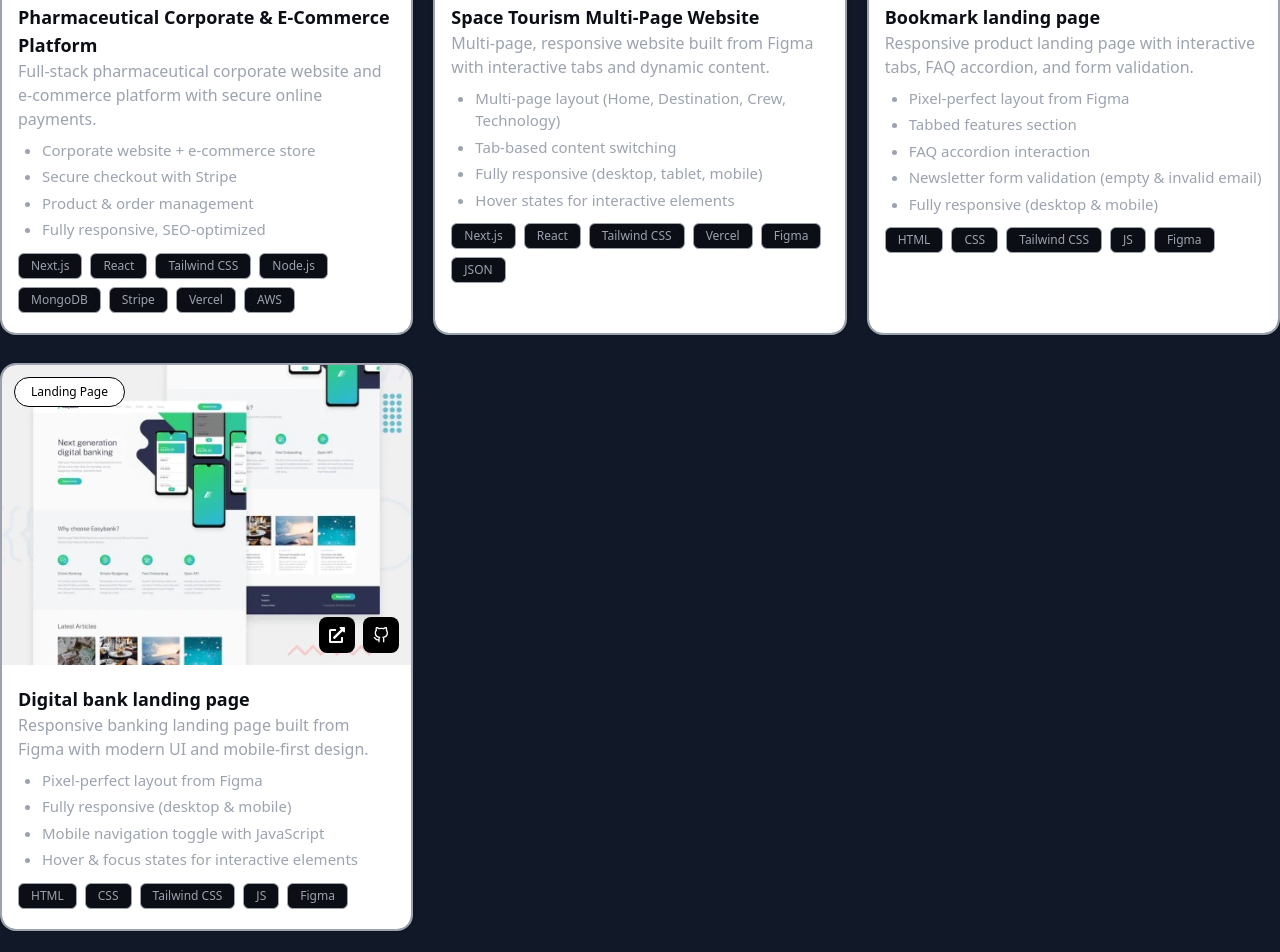
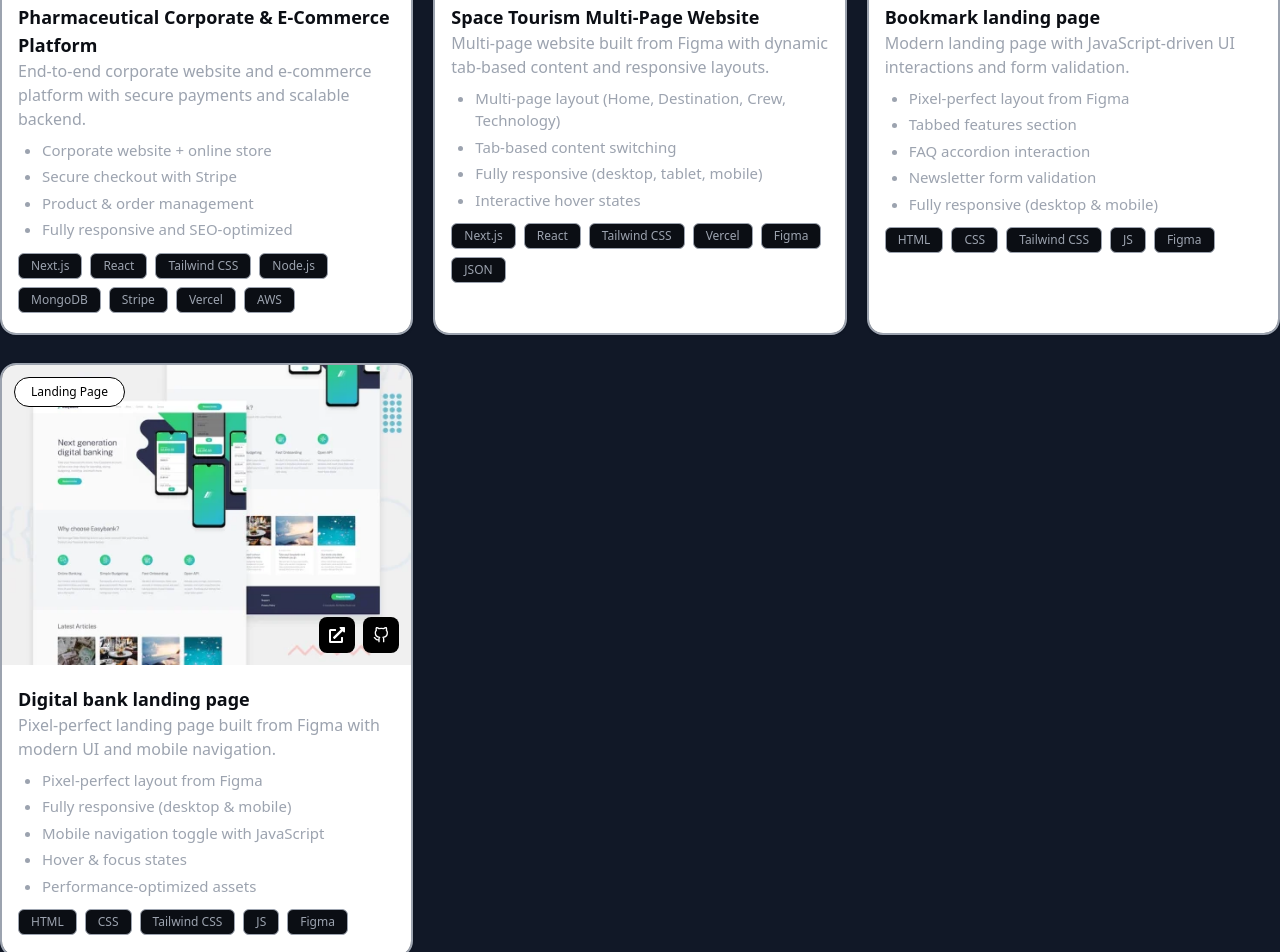
Before and after one commit to franklynxchill/-franklin.dev-portfolio, a Next.js app: page / in a window 1280 px wide. Shown: the part 3640-4592 px from the top of the page. Built offline with nearby package versions, Linux system fonts and the light colour scheme.

Commit message:
updated commit

```diff
--- a/app/components/FeatureSection.tsx
+++ b/app/components/FeatureSection.tsx
@@ -19,12 +19,13 @@ function FeatureSection() {
       categories: "fullstack",
       image: "/assets/geneith_pharm_project.png",
       title: "Pharmaceutical Corporate & E-Commerce Platform",
-      overview: "Full-stack pharmaceutical corporate website and e-commerce platform with secure online payments.",
+      overview: "End-to-end corporate website and e-commerce platform with secure payments and scalable backend.",
       highlights: [
-        "Corporate website + e-commerce store",
+        "Corporate website + online store",
         "Secure checkout with Stripe",
         "Product & order management",
-        "Fully responsive, SEO-optimized",
+        "Fully responsive and SEO-optimized",
+
       ],
       liveLink: "https://demo-geneithpharm.vercel.app/",
       gitlink: "https://github.com/franklynxchill/demo-geneithpharm",
@@ -43,12 +44,12 @@ function FeatureSection() {
       categories: "frontend",
       image: "/assets/space-tourism-multi-page.webp",
       title: "Space Tourism Multi-Page Website",
-      overview: "Multi-page, responsive website built from Figma with interactive tabs and dynamic content.",
+      overview: "Multi-page website built from Figma with dynamic tab-based content and responsive layouts.",
       highlights: [
         "Multi-page layout (Home, Destination, Crew, Technology)",
         "Tab-based content switching",
         "Fully responsive (desktop, tablet, mobile)",
-        "Hover states for interactive elements",
+        "Interactive hover states",
       ],
       liveLink: "https://space-tourism-website-main-seven.vercel.app",
       gitlink: "https://github.com/franklynxchill/space-tourism-website-main",
@@ -58,12 +59,12 @@ function FeatureSection() {
       categories: "landingpage",
       image: "/assets/bookmark-landing-page.webp",
       title: "Bookmark landing page",
-      overview: "Responsive product landing page with interactive tabs, FAQ accordion, and form validation.",
+      overview: "Modern landing page with JavaScript-driven UI interactions and form validation.",
       highlights: [
         "Pixel-perfect layout from Figma",
         "Tabbed features section",
         "FAQ accordion interaction",
-        "Newsletter form validation (empty & invalid email)",
+        "Newsletter form validation",
         "Fully responsive (desktop & mobile)",
       ],
       liveLink: "https://bookmark-landing-page-franklynxchill.netlify.app/",
@@ -80,12 +81,13 @@ function FeatureSection() {
       categories: "landingpage",
       image: "/assets/digital-bank-landing-page.webp",
       title: "Digital bank landing page",
-      overview: "Responsive banking landing page built from Figma with modern UI and mobile-first design.",
+      overview: "Pixel-perfect landing page built from Figma with modern UI and mobile navigation.",
       highlights: [
         "Pixel-perfect layout from Figma",
         "Fully responsive (desktop & mobile)",
         "Mobile navigation toggle with JavaScript",
-        "Hover & focus states for interactive elements",
+        "Hover & focus states",
+        "Performance-optimized assets",
       ],
       liveLink: "https://easybank-landing-page-franklynxchill.netlify.app/",
       gitlink: "https://github.com/franklynxchill/easybank-landing-page",
```
